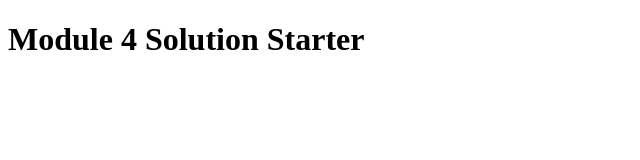
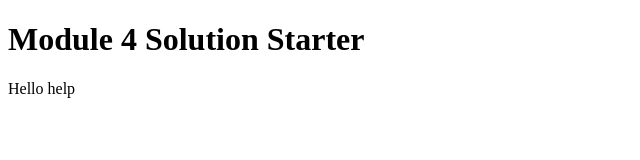
Before and after one commit to dee-res/assignment-4, a plain HTML site: page easier/index.html in a window 1280 px wide. Shown: the full height of the page, 0-640 px from the left. Drawn offline with Linux system fonts and the light colour scheme.

Commit message:
Update index.html

```diff
--- a/easier/index.html
+++ b/easier/index.html
@@ -9,5 +9,6 @@
 </head>
 <body>
   <h1>Module 4 Solution Starter</h1>
+  <p>Hello help</p>
 </body>
 </html>
```
